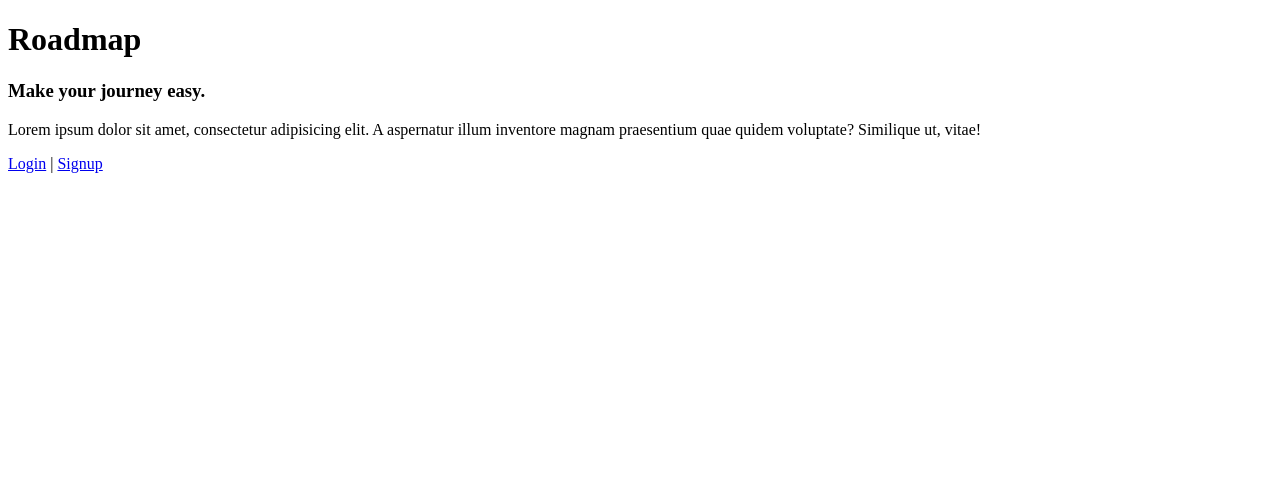
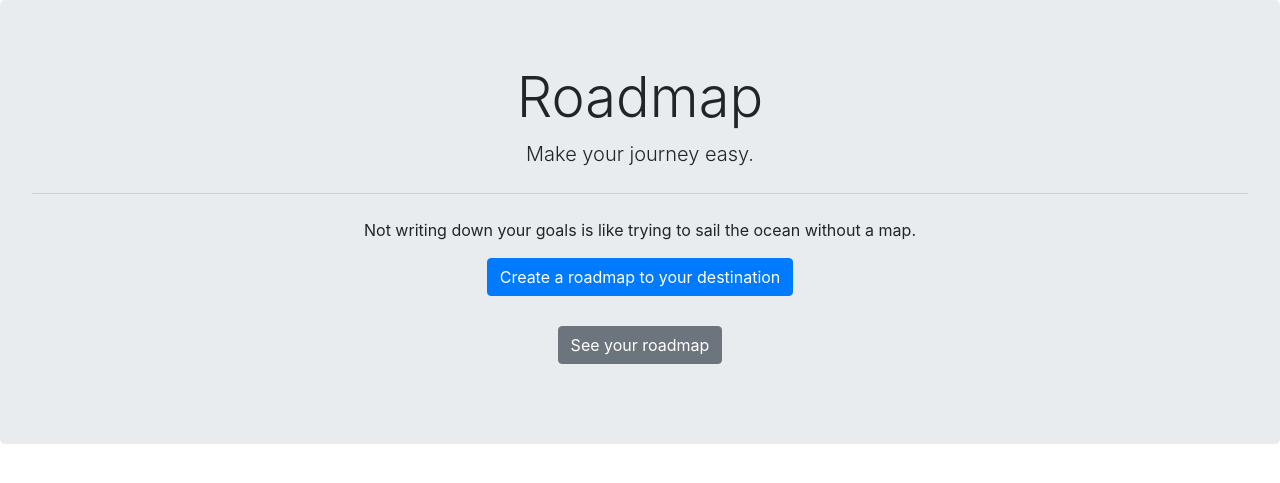
Before and after one commit to alex1the1great/Roadmap, a Django app: page / in a window 1280 px wide. Shown: the top 483 px of the page. Run offline with Django 3.2, Linux system fonts and the light colour scheme; parts of the project's set-up code (start-up, migrations or seed data) failed here and were passed over; some libraries are stand-ins or nearby versions.

Commit message:
update: UI of index page

```diff
--- a/templates/index.html
+++ b/templates/index.html
@@ -3,12 +3,18 @@
 <head>
     <meta charset="UTF-8">
     <title>Roadmap | Make your journey easy.</title>
+    <link rel="stylesheet" href="https://stackpath.bootstrapcdn.com/bootstrap/4.1.3/css/bootstrap.min.css" integrity="sha384-MCw98/SFnGE8fJT3GXwEOngsV7Zt27NXFoaoApmYm81iuXoPkFOJwJ8ERdknLPMO" crossorigin="anonymous">
 </head>
 <body>
-    <h1>Roadmap</h1>
-    <h3>Make your journey easy.</h3>
-    <p>Lorem ipsum dolor sit amet, consectetur adipisicing elit. A aspernatur illum inventore magnam praesentium quae quidem voluptate? Similique ut, vitae!</p>
-    <a href="{% url 'login' %}">Login</a> |
-    <a href="{% url 'signup' %}">Signup</a>
+    <div class="jumbotron text-center">
+        <h1 class="display-4">Roadmap</h1>
+        <p class="lead">Make your journey easy.</p>
+        <hr class="my-4">
+        <p>Not writing down your goals is like trying to sail the ocean without a map.</p>
+        <p class="lead">
+            <a class="btn btn-primary" href="{% url 'signup' %}" role="button">Create a roadmap to your destination</a><br><br>
+            <a class="btn btn-secondary" href="{% url 'login' %}" role="button">See your roadmap</a>
+        </p>
+    </div>
 </body>
 </html>
```
